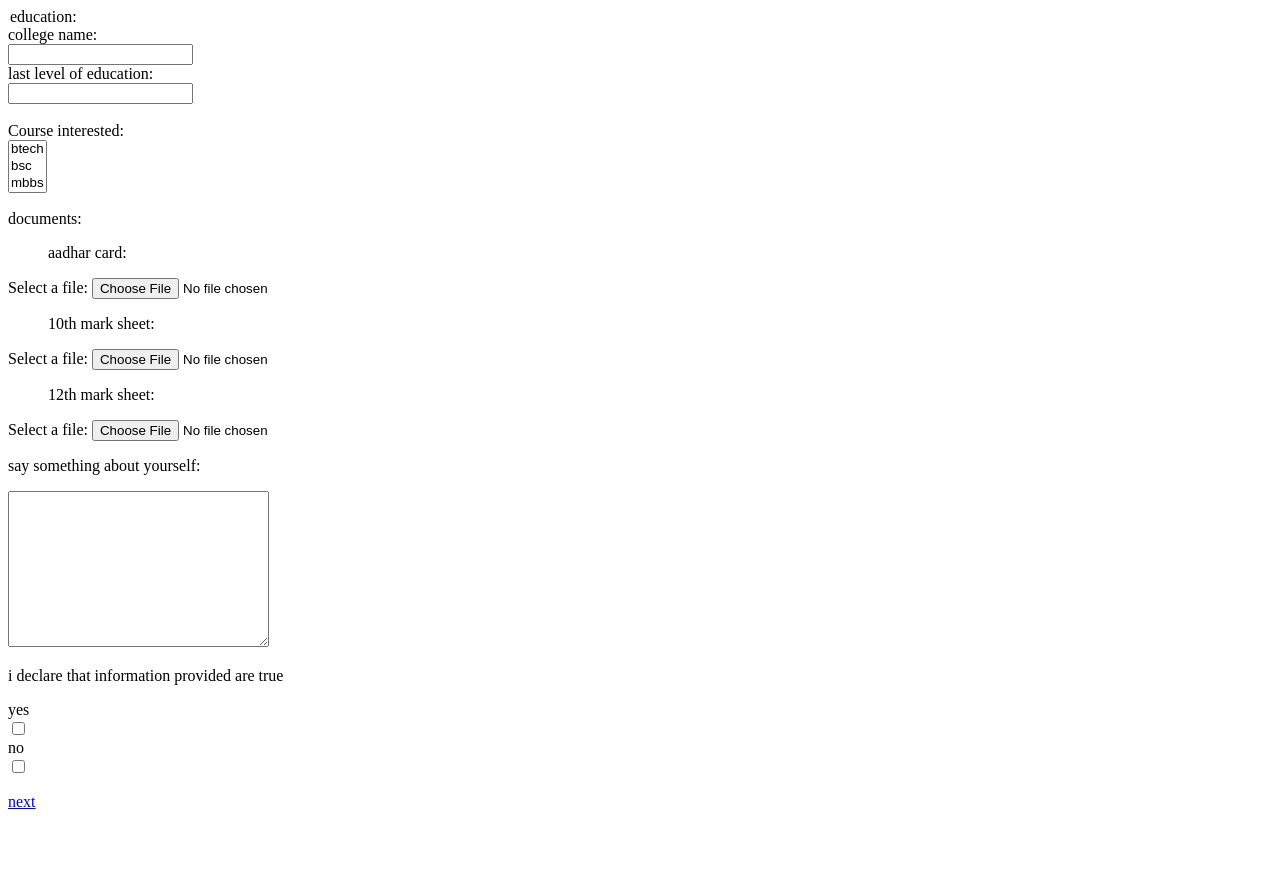
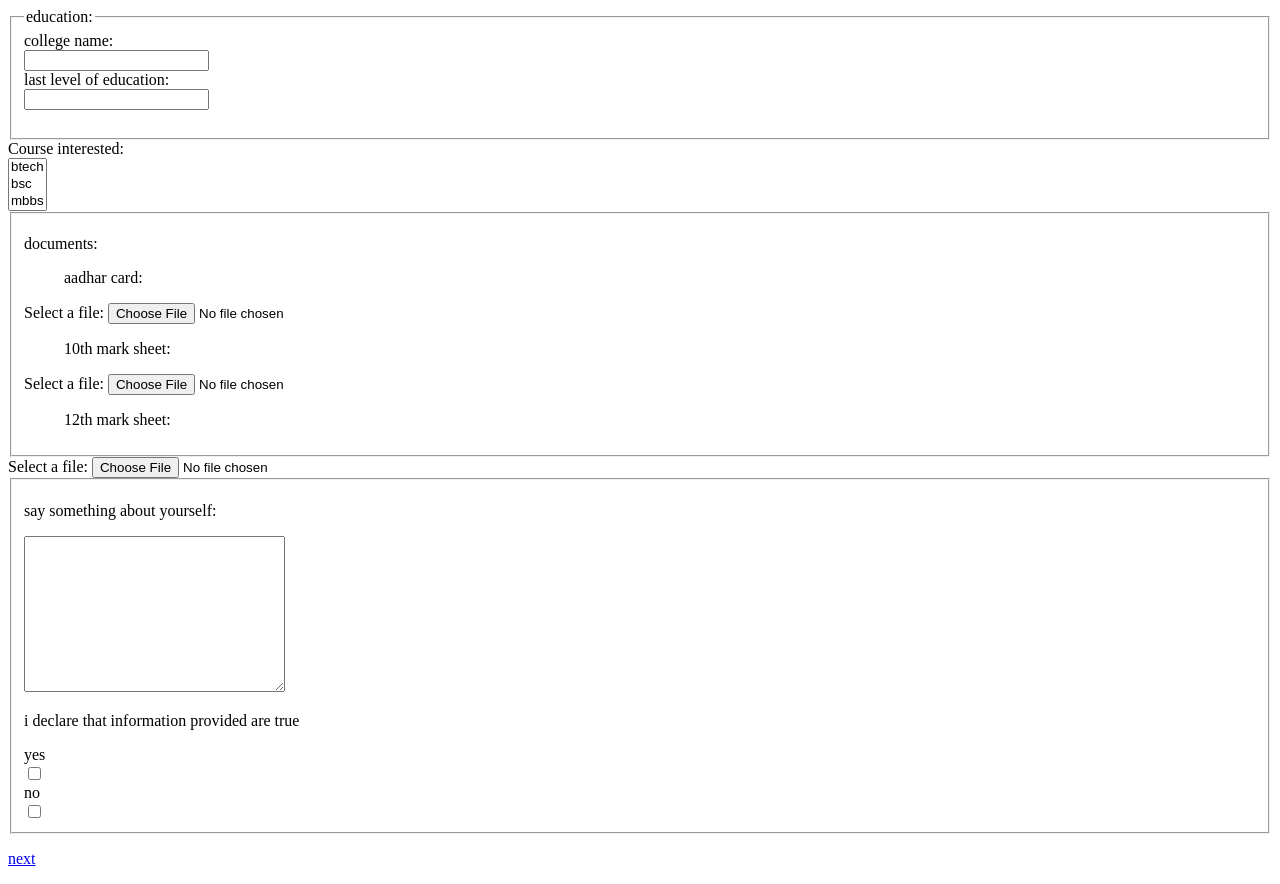
Before and after one commit to subham2021/subham2021.github.io, a plain HTML site: page education.html in a window 1280 px wide. Before the commit the page ends 827 px from the top, so only its background shows below. Drawn offline with Linux system fonts and the light colour scheme.

Commit message:
Update education.html

```diff
--- a/education.html
+++ b/education.html
@@ -4,13 +4,13 @@
         <title> Education </title>
     </head>
 <body>
-<field set>
+<fieldset>
 <legend>education:</legend>
     <label for="fname">college name:</label><br>
     <input type="text" id="collegename" name="college name:" ><br>
     <label for="last level of education">last level of education:<br>
     <input type="text" id="education" name="education" ><br><br>
-    </field set>
+    </fieldset>
   <label for="course interested">Course interested:</label> <br>
 <select id="course interested" name="course interested" size="3" >
   <option value="btech">btech</option>
@@ -18,8 +18,8 @@
   <option value="mbbs" >mbbs</option>
   <option value="be">be</option>
 </select>
-    <field set>
-<p>documents:</p>
+    <fieldset>
+<p><bold>documents:</bold></p>
 <ul>
 aadhar card:
 </ul>
@@ -35,11 +35,11 @@ aadhar card:
 <ul>
 12th mark sheet:
 </ul>
-  </field set>
+  </fieldset>
 <label for="myfile">Select a file:</label>
   <input type="file" id="myfile" name="myfile">
 <br>
-    <field set>
+    <fieldset>
 <p>say something about yourself:</p>
 <textarea name="say something about yourself" rows="10" cols="30">
 </textarea> <br>
@@ -49,7 +49,7 @@ aadhar card:
   <label for="no"> no</label><br>
  <input type="checkbox" id="no" name="no" value="no">
 <br>
-        </field set>
+        </fieldset>
     </form>
 <p><a href="password.html";>next</a></p>
 </body>
```
